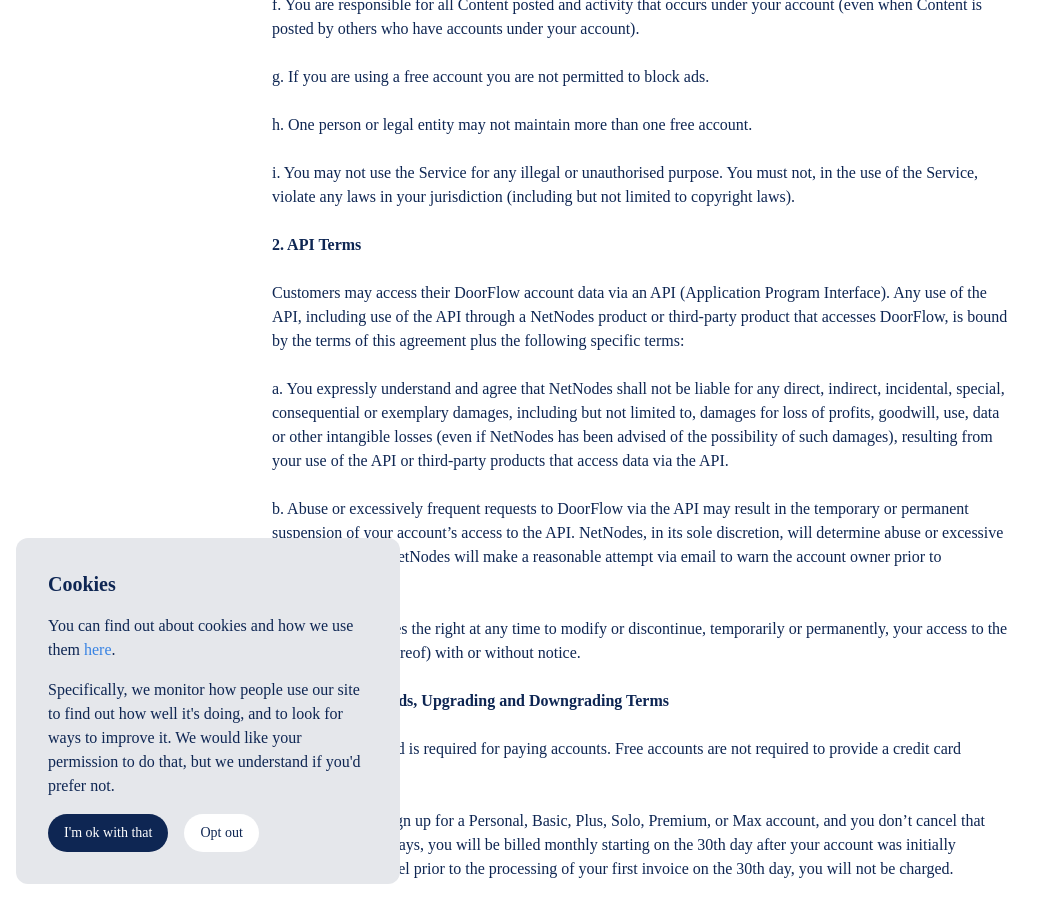
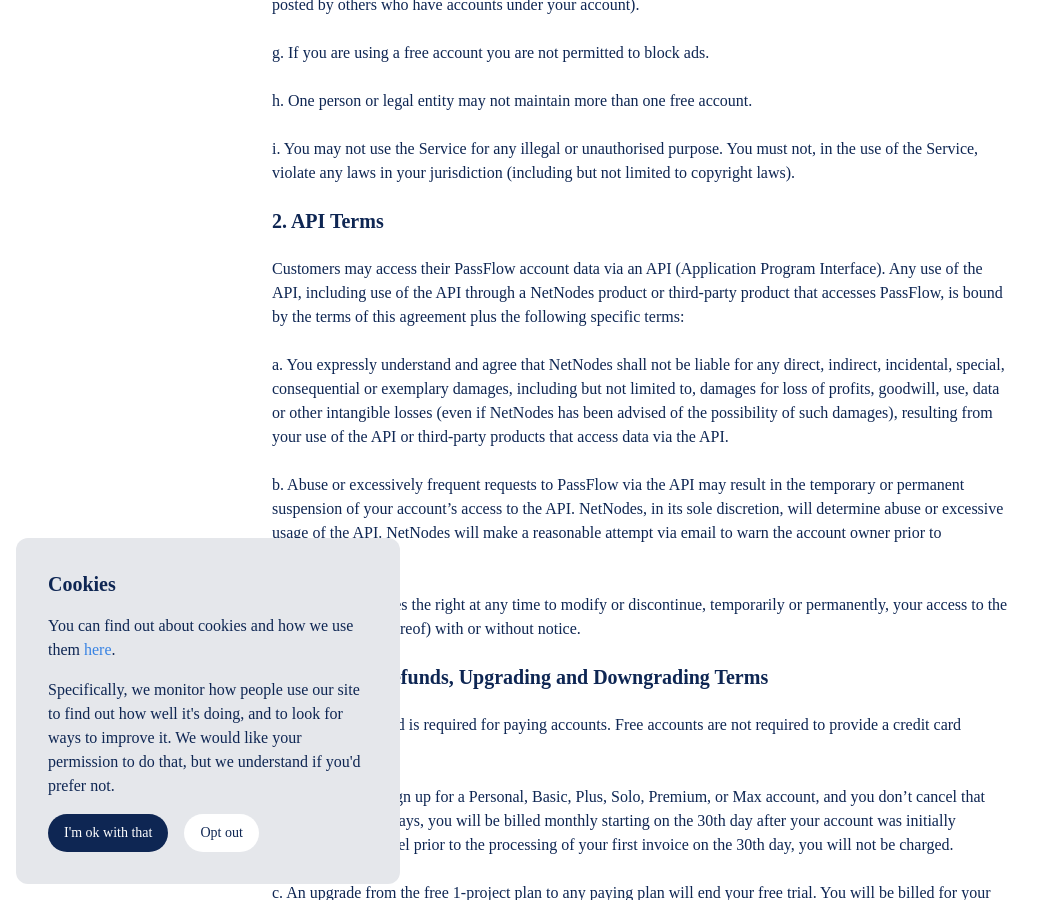
Before and after one commit to netnodes/passflow-policy, a Jekyll site: the page built from docs/terms_of_service.md, in a window 1280 px wide and 900 px high, scrolled down 903 px. Shown: the whole window, without its empty margins (0-1054 px from the left). Built offline with Jekyll 4.4.1, drawn with Linux system fonts in a browser that asks for light colours; some web fonts are replaced; our own code applies the rules of GitHub Pages for plain Markdown files; a script that is not in the unit is left out; some of the changed text lies outside the part shown.

Commit message:
Update terms_of_service.md

```diff
--- a/docs/terms_of_service.md
+++ b/docs/terms_of_service.md
@@ -2,15 +2,15 @@
 go_back: true
 ---
 
-## DoorFlow Terms of Service
+## PassFlow Terms of Service
 
-By using the doorflow.com web site (“Service”), or any services of NetNodes (“NetNodes”), you are agreeing to be bound by the following terms and conditions (“Terms of Service”). NetNodes is a trading name of NetNodes Limited.
+By using the passflow.io web site (“Service”), or any services of NetNodes (“NetNodes”), you are agreeing to be bound by the following terms and conditions (“Terms of Service”). NetNodes is a trading name of NetNodes Limited.
 
-NetNodes reserves the right to update and change the Terms of Service from time to time without notice. Any new features that augment or enhance the current Service, including the release of new tools and resources, shall be subject to the Terms of Service. Continued use of the Service after any such changes shall constitute your consent to such changes. You can review the most current version of the Terms of Service at any time at: [policy.doorflow.com](https://policy.doorflow.com/)
+NetNodes reserves the right to update and change the Terms of Service from time to time without notice. Any new features that augment or enhance the current Service, including the release of new tools and resources, shall be subject to the Terms of Service. Continued use of the Service after any such changes shall constitute your consent to such changes. You can review the most current version of the Terms of Service at any time at: [policy.passflow.io](https://policy.passflow.io/)
 
 Violation of any of the terms below will result in the termination of your Account. While NetNodes prohibits such conduct and Content on the Service, you understand and agree that NetNodes cannot be responsible for the Content posted on the Service and you nonetheless may be exposed to such materials. You agree to use the Service at your own risk.
 
-### 1. Account Terms
+## 1. Account Terms
  a.	You must be 13 years or older to use this Service.
 
  b.	You must be a human. Accounts registered by “bots” or other automated methods are not permitted.
@@ -29,17 +29,17 @@
 
 i.	You may not use the Service for any illegal or unauthorised purpose. You must not, in the use of the Service, violate any laws in your jurisdiction (including but not limited to copyright laws).
 
-### 2. API Terms
+## 2. API Terms
 
-Customers may access their DoorFlow account data via an API (Application Program Interface). Any use of the API, including use of the API through a NetNodes product or third-party product that accesses DoorFlow, is bound by the terms of this agreement plus the following specific terms:
+Customers may access their PassFlow account data via an API (Application Program Interface). Any use of the API, including use of the API through a NetNodes product or third-party product that accesses PassFlow, is bound by the terms of this agreement plus the following specific terms:
 
  a.	You expressly understand and agree that NetNodes shall not be liable for any direct, indirect, incidental, special, consequential or exemplary damages, including but not limited to, damages for loss of profits, goodwill, use, data or other intangible losses (even if NetNodes has been advised of the possibility of such damages), resulting from your use of the API or third-party products that access data via the API.
 
- b. Abuse or excessively frequent requests to DoorFlow via the API may result in the temporary or permanent suspension of your account's access to the API. NetNodes, in its sole discretion, will determine abuse or excessive usage of the API. NetNodes will make a reasonable attempt via email to warn the account owner prior to suspension.
+ b. Abuse or excessively frequent requests to PassFlow via the API may result in the temporary or permanent suspension of your account's access to the API. NetNodes, in its sole discretion, will determine abuse or excessive usage of the API. NetNodes will make a reasonable attempt via email to warn the account owner prior to suspension.
 
 c.	NetNodes reserves the right at any time to modify or discontinue, temporarily or permanently, your access to the API (or any part thereof) with or without notice.
 
-### 3. Payment, Refunds, Upgrading and Downgrading Terms
+## 3. Payment, Refunds, Upgrading and Downgrading Terms
 a.	A valid credit card is required for paying accounts. Free accounts are not required to provide a credit card number.
 
 b.	If you initially sign up for a Personal, Basic, Plus, Solo, Premium, or Max account, and you don't cancel that account within 30 days, you will be billed monthly starting on the 30th day after your account was initially created. If you cancel prior to the processing of your first invoice on the 30th day, you will not be charged.
@@ -54,7 +54,7 @@
 
 g.	Downgrading your Service may cause the loss of Content, features, or capacity of your Account. NetNodes does not accept any liability for such loss.
 
-### 4. Cancellation and Termination
+## 4. Cancellation and Termination
 a. You are solely responsible for properly cancelling your account. An email or phone request to cancel your account is not considered cancellation. You can cancel your account at any time by clicking on the Account link in the global navigation bar at the top of the screen. The Account screen provides a simple no questions asked cancellation link.
 
 b.	All of your Content will be immediately deleted from the Service upon cancellation. This information can not be recovered once your account is cancelled.
@@ -63,14 +63,14 @@
 
 d.	NetNodes, in its sole discretion, has the right to suspend or terminate your account and refuse any and all current or future use of the Service, or any other NetNodes service, for any reason at any time. Such termination of the Service will result in the deactivation or deletion of your Account or your access to your Account, and the forfeiture and relinquishment of all Content in your Account. NetNodes reserves the right to refuse service to anyone for any reason at any time.
 
-### 5. Modifications to the Service and Prices
+## 5. Modifications to the Service and Prices
 a.	NetNodes reserves the right at any time and from time to time to modify or discontinue, temporarily or permanently, the Service (or any part thereof) with or without notice.
 
-b.	Prices of all Services, including but not limited to monthly subscription plan fees to the Service, are subject to change upon 30 days notice from us. Such notice may be provided at any time by posting the changes to the DoorFlow Site (doorflow.com) or the Service itself.
+b.	Prices of all Services, including but not limited to monthly subscription plan fees to the Service, are subject to change upon 14 days notice from us. Such notice may be provided at any time by posting the changes to the PassFlow Site (passflow.io) or the Service itself.
 
 c.	NetNodes shall not be liable to you or to any third party for any modification, price change, suspension or discontinuance of the Service.
 
-### 6. Copyright and Content Ownership
+## 6. Copyright and Content Ownership
 a.	All content posted on the Service is must comply with U.K. copyright law. Please review our copyright compliance policy.
 
 b.	We claim no intellectual property rights over the material you provide to the Service. Your profile and materials uploaded remain yours. However, by setting your pages to be shared publicly, you agree to allow others to view and share your Content.
@@ -79,7 +79,7 @@
 
 d.	The look and feel of the Service is copyright©2008-2012 NetNodes. All rights reserved. You may not duplicate, copy, or reuse any portion of the HTML/CSS, Javascript, or visual design elements or concepts without express written permission from NetNodes.
 
-#### 7. General Conditions
+## 7. General Conditions
 a.	Your use of the Service is at your sole risk. The service is provided on an “as is” and “as available” basis.
 
 b.	Technical support is only provided to paying account holders and is only available via email.
@@ -106,6 +106,6 @@
 
 m.	The failure of NetNodes to exercise or enforce any right or provision of the Terms of Service shall not constitute a waiver of such right or provision. The Terms of Service constitutes the entire agreement between you and NetNodes and govern your use of the Service, superseding any prior agreements between you and NetNodes (including, but not limited to, any prior versions of the Terms of Service).
 
-n.	You expressly understand and agree that you are fully responsible for your site security at all times. We recommend that you fit insurance approved deadlocks to secure your premises at night and when DoorFlow is not in use. NetNodes does not accept any liability for loss associated with any breach in site security.
+n.	You expressly understand and agree that you are fully responsible for your site security at all times. We recommend that you fit insurance approved deadlocks to secure your premises at night and when PassFlow is not in use. NetNodes does not accept any liability for loss associated with any breach in site security.
 
 o.	Questions about the Terms of Service should be sent to support@netnodes.net
```
